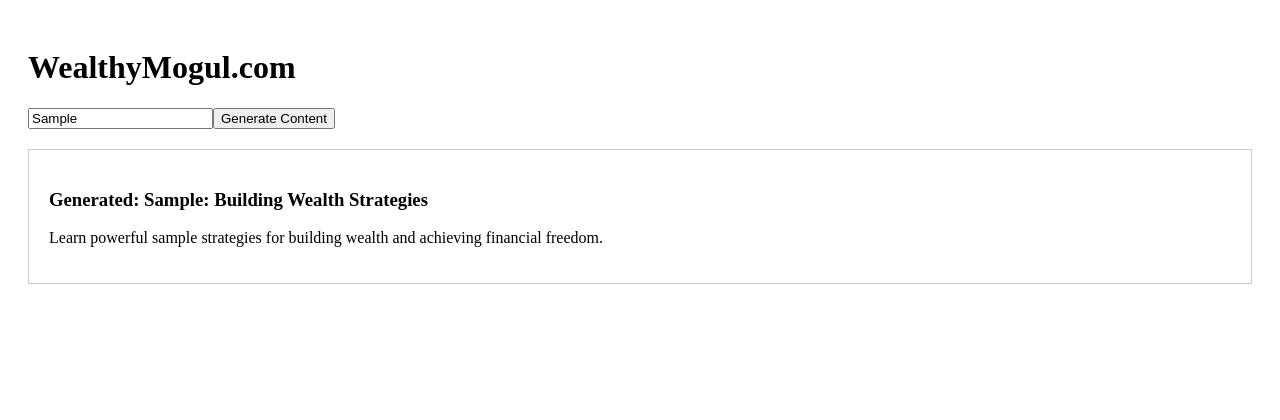
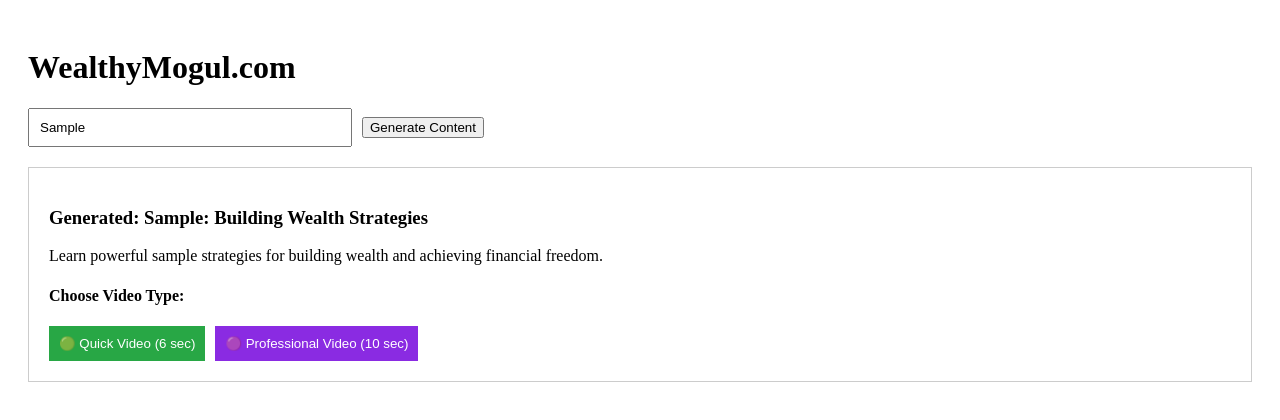
Before and after one commit to LaurierChenier/wealthymogul-ai-platform, a Next.js app: page / in a window 1280 px wide. Both pictures are taken after typing "Sample" into the empty fields and a click on the button "Generate Content". Shown: the top 420 px of the page. Built offline with nearby package versions, Linux system fonts and the light colour scheme; no server answers.

Commit message:
Add dual video generation buttons - Step 4

```diff
--- a/pages/index.js
+++ b/pages/index.js
@@ -4,11 +4,14 @@
   const [topic, setTopic] = useState('');
   const [isGenerating, setIsGenerating] = useState(false);
   const [generatedVideo, setGeneratedVideo] = useState(null);
+  const [videoGeneration, setVideoGeneration] = useState(null);
+  const [isRetrieving, setIsRetrieving] = useState(false);
 
   const handleGenerate = async () => {
     if (!topic.trim()) return;
 
     setIsGenerating(true);
+    setVideoGeneration(null);
     try {
       const response = await fetch('/api/generate', {
         method: 'POST',
@@ -24,14 +27,62 @@
     }
   };
 
+  const handleGenerateVideo = async () => {
+    if (!generatedVideo) return;
+    setIsRetrieving(true);
+    try {
+      const response = await fetch('/api/generate-video', {
+        method: 'POST',
+        headers: { 'Content-Type': 'application/json' },
+        body: JSON.stringify({
+          title: generatedVideo.title,
+          script: generatedVideo.scriptPreview
+        }),
+      });
+      const result = await response.json();
+      if (result.success) {
+        setVideoGeneration(result);
+      }
+    } catch (error) {
+      console.error('Video generation failed:', error);
+    } finally {
+      setIsRetrieving(false);
+    }
+  };
+
+  const handleGenerateRunwayVideo = async () => {
+    if (!generatedVideo) return;
+    setIsRetrieving(true);
+    try {
+      const response = await fetch('/api/generate-video-runway', {
+        method: 'POST',
+        headers: { 'Content-Type': 'application/json' },
+        body: JSON.stringify({
+          title: generatedVideo.title,
+          script: generatedVideo.scriptPreview
+        }),
+      });
+      const result = await response.json();
+      if (result.success) {
+        setVideoGeneration(result);
+      }
+    } catch (error) {
+      console.error('Runway video generation failed:', error);
+    } finally {
+      setIsRetrieving(false);
+    }
+  };
+
   return (
     <div style={{ padding: '20px' }}>
       <h1>WealthyMogul.com</h1>
+
       <input
         type="text"
         value={topic}
         onChange={(e) => setTopic(e.target.value)}
         placeholder="Enter wealth building topic"
+        style={{ width: '300px', padding: '10px', marginRight: '10px' }}
       />
       <button onClick={handleGenerate} disabled={isGenerating}>
         {isGenerating ? 'Generating...' : 'Generate Content'}
@@ -41,6 +92,37 @@
         <div style={{ marginTop: '20px', padding: '20px', border: '1px solid #ccc' }}>
           <h3>Generated: {generatedVideo.title}</h3>
           <p>{generatedVideo.description}</p>
+
+          <div style={{ marginTop: '15px' }}>
+            <h4>Choose Video Type:</h4>
+            <button
+              onClick={handleGenerateVideo}
+              disabled={isRetrieving}
+              style={{ marginRight: '10px', padding: '10px', background: '#28a745', color: 'white', border: 'none' }}
+            >
+              🟢 Quick Video (6 sec)
+            </button>
+            <button
+              onClick={handleGenerateRunwayVideo}
+              disabled={isRetrieving}
+              style={{ padding: '10px', background: '#8a2be2', color: 'white', border: 'none' }}
+            >
+              🟣 Professional Video (10 sec)
+            </button>
+          </div>
+        </div>
+      )}
+
+      {videoGeneration && (
+        <div style={{ marginTop: '20px', padding: '20px', background: '#f0f8ff', border: '1px solid #0066cc' }}>
+          <h4>Video Status: {videoGeneration.status}</h4>
+          <p>Provider: {videoGeneration.provider === 'runway' ? 'Runway ML' : 'Eden AI'}</p>
+          <p>ID: {videoGeneration.publicId || videoGeneration.taskId}</p>
+          {videoGeneration.videoUrl && (
+            <a href={videoGeneration.videoUrl} target="_blank" style={{ color: '#28a745', fontWeight: 'bold' }}>
+              📥 Download Video
+            </a>
+          )}
         </div>
       )}
     </div>
```
